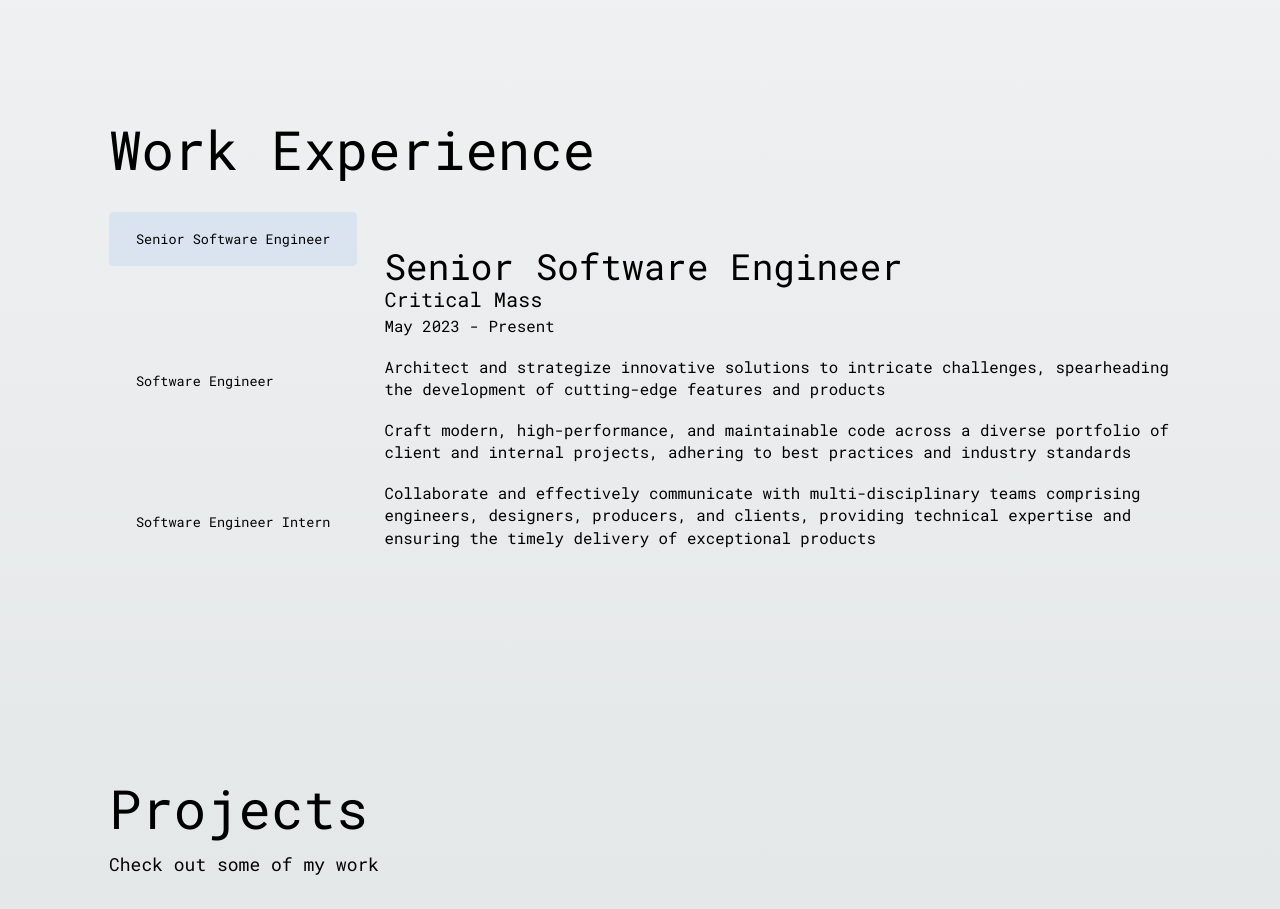
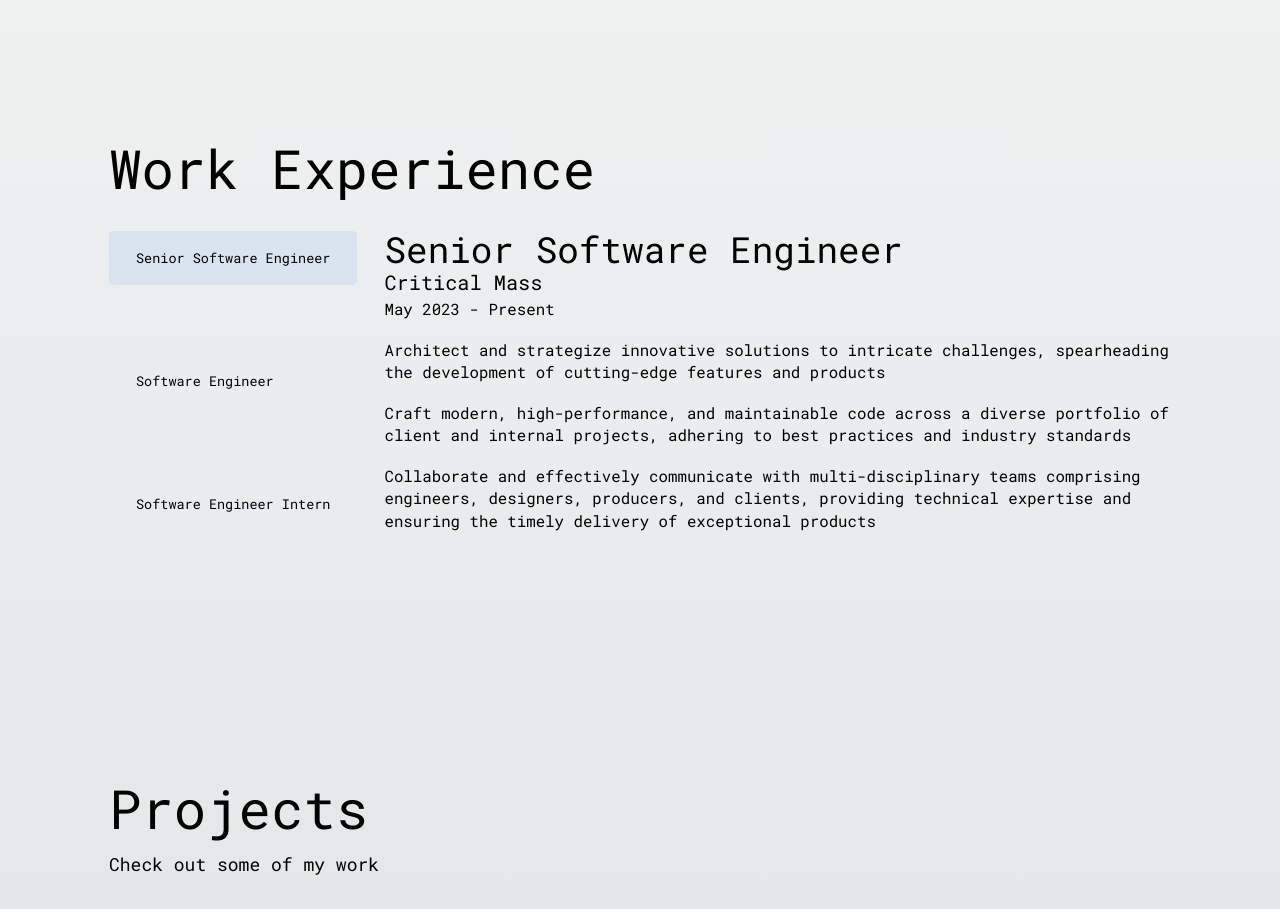
Before and after one commit to yunggarlic/new_personal, a Next.js app: page / in a window 1280 px wide. Shown: the part 1400-2309 px from the top of the page. Built offline with nearby package versions, Linux system fonts and the light colour scheme.

Commit message:
updates joblist height

```diff
--- a/src/components/Work.tsx
+++ b/src/components/Work.tsx
@@ -46,7 +46,7 @@ const Work: React.FC = () => {
     >
       <div className="w-full my-auto">
         <h2 className="pb-8">Work Experience</h2>
-        <div className="work-inner flex flex-col tablet:flex-row h-full space-y-8">
+        <div className="work-inner flex flex-col tablet:flex-row h-full space-y-8 tablet:space-y-0">
           <div className="tab-list flex justify-between gap-4 tablet:flex-col tablet:mr-6">
             {jobs.map((job, i) => (
               <button
--- a/src/styles/globals.css
+++ b/src/styles/globals.css
@@ -131,6 +131,11 @@ a {
   align-items: center;
 }
 
+.job-list .job{
+  max-height: 300px;
+}
+
+
 @media (prefers-color-scheme: dark) {
   html {
     color-scheme: dark;
```
